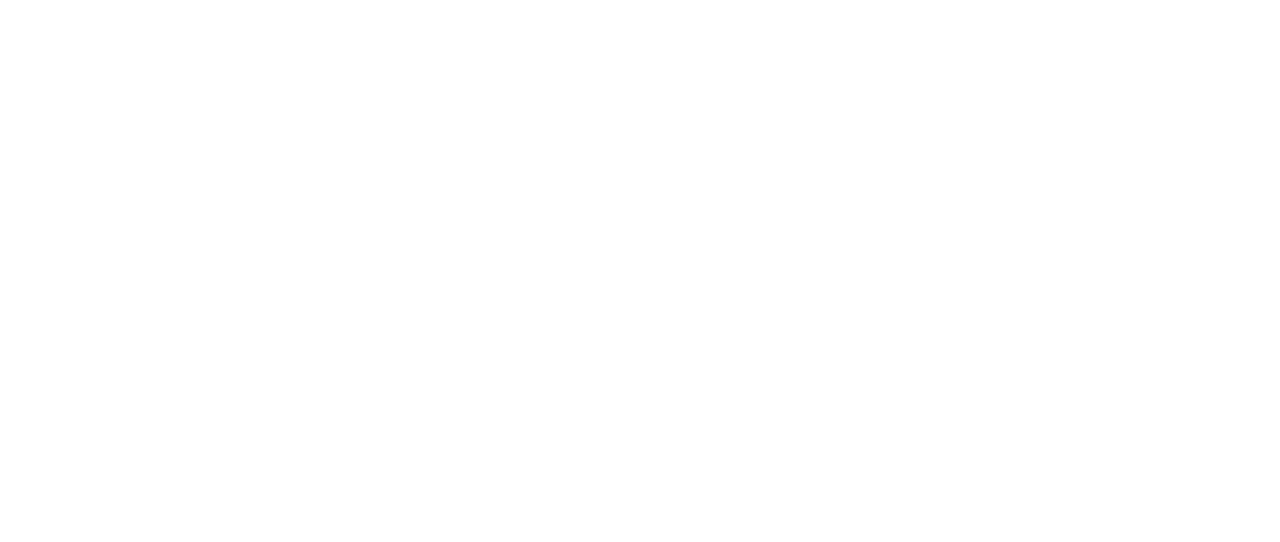
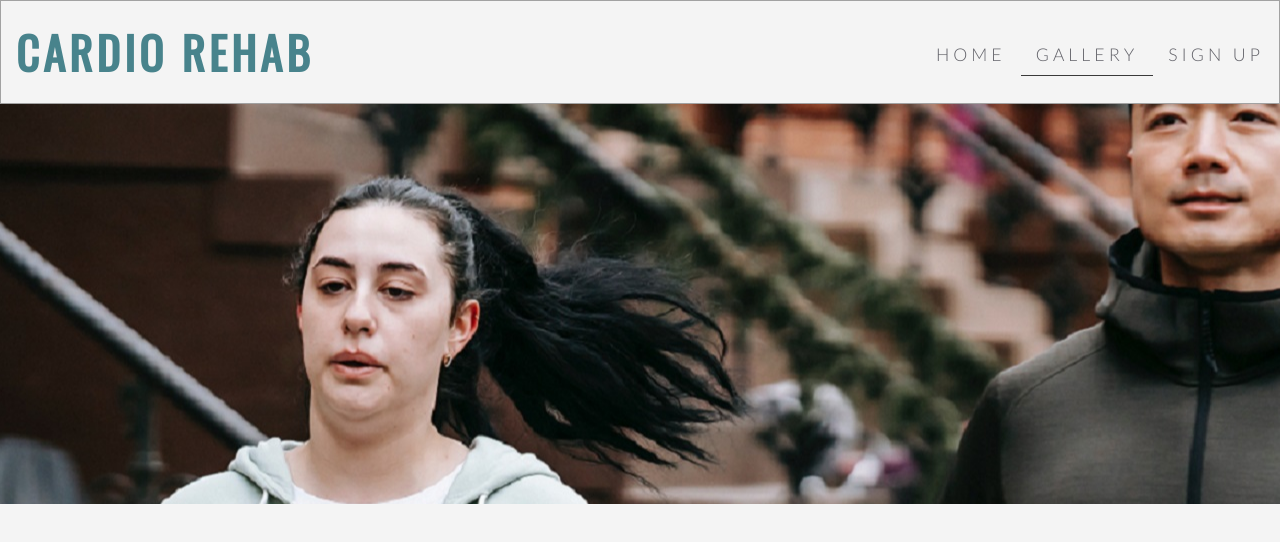
Before and after one commit to andyk8872/Portfolio-Project-1, a plain HTML site: page gallery.html in a window 1280 px wide. Drawn offline with nearby package versions, Linux system fonts and the light colour scheme.

Commit message:
Ad hero image to gallery

```diff
--- a/assets/css/style.css
+++ b/assets/css/style.css
@@ -71,6 +71,12 @@ h1 {
     background:url('../images/hero-image.jpg') no-repeat center center;
 }
 
+.hero-gallery {
+    height: 400px;
+    width: 100%;
+    background:url('../images/hero-3.jpg') no-repeat center center;
+}
+
 /* media queries */
 
 @media screen and (min-width: 768px) {
--- a/gallery.html
+++ b/gallery.html
@@ -0,0 +1,32 @@
+<!DOCTYPE html>
+<html lang="en">
+
+<head>
+    <meta charset="UTF-8">
+    <meta http-equiv="X-UA-Compatible" content="IE=edge">
+    <meta name="viewport" content="width=device-width, initial-scale=1.0">
+    <meta name="description" content="Cardio Rehab newsletter signup in Sligo, Ireland">
+    <meta name="keywords" content="cardio, heart, rehabilitation, rehab, heart attack, sligo, ireland">
+    <link rel="stylesheet" href="assets/css/style.css">
+    <title>Cardio Rehab</title>
+</head>
+
+<body>
+    <!-- navigation -->
+    <header id="header">
+        <h1 id="logo"><a href="index.html">Cardio Rehab</a></h1>
+        <ul id="main-nav">
+            <li>
+                <a href="index.html">Home</a>
+            </li>
+            <li>
+                <a href="gallery.html" class="active">Gallery</a>
+            </li>
+            <li>
+                <a href="signup.html">Sign Up</a>
+            </li>
+        </ul>
+    </header>
+    <section class="outer-image">
+        <div class="hero-gallery"></div>
+    </section>
```
Also changed, not shown: assets/images/hero-3.jpg (added).
